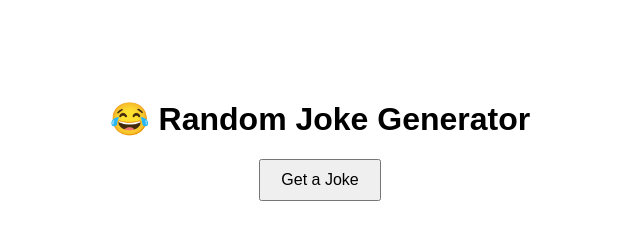
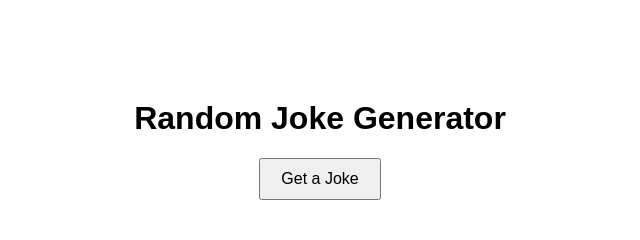
Before and after one commit to thpitcher/joke, a plain HTML site: page index.html in a window 1280 px wide. Shown: the whole page, without its empty margins (320-960 px from the left). Drawn offline with Linux system fonts and the light colour scheme.

Commit message:
Update index.html

```diff
--- a/index.html
+++ b/index.html
@@ -21,7 +21,7 @@
   </style>
 </head>
 <body>
-  <h1>😂 Random Joke Generator</h1>
+  <h1>Random Joke Generator</h1>
   <button onclick="getJoke()">Get a Joke</button>
   <div id="joke"></div>
 
```
